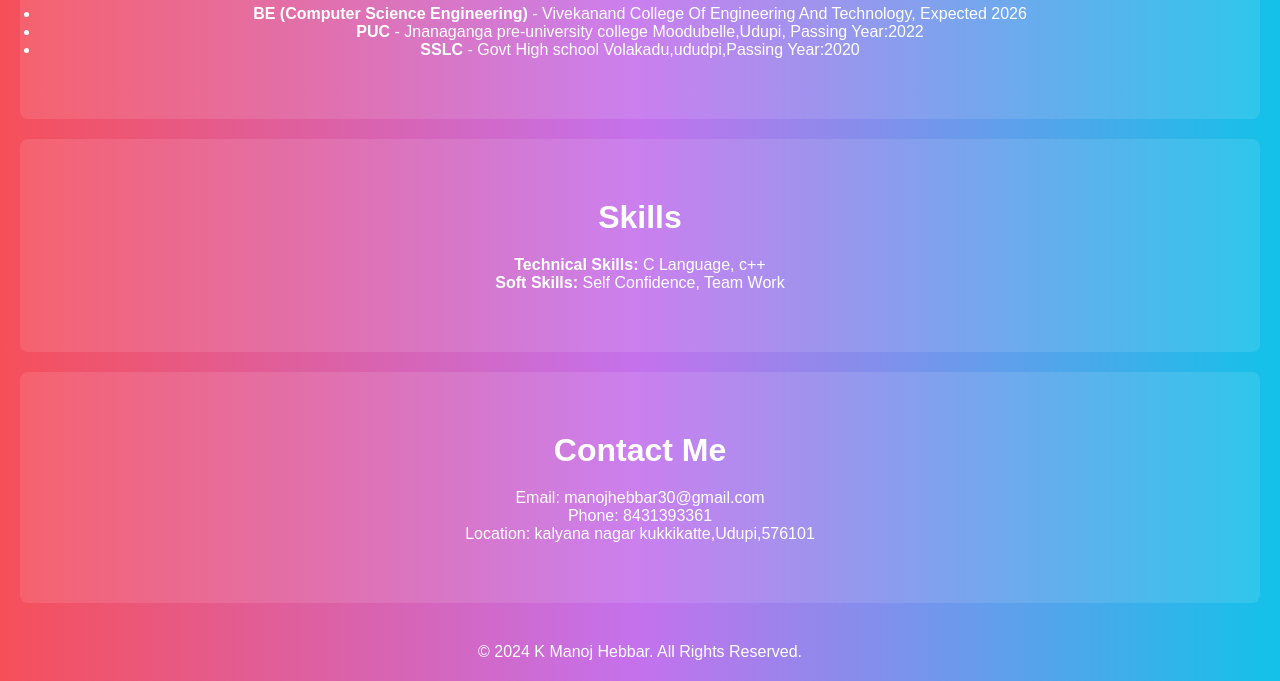
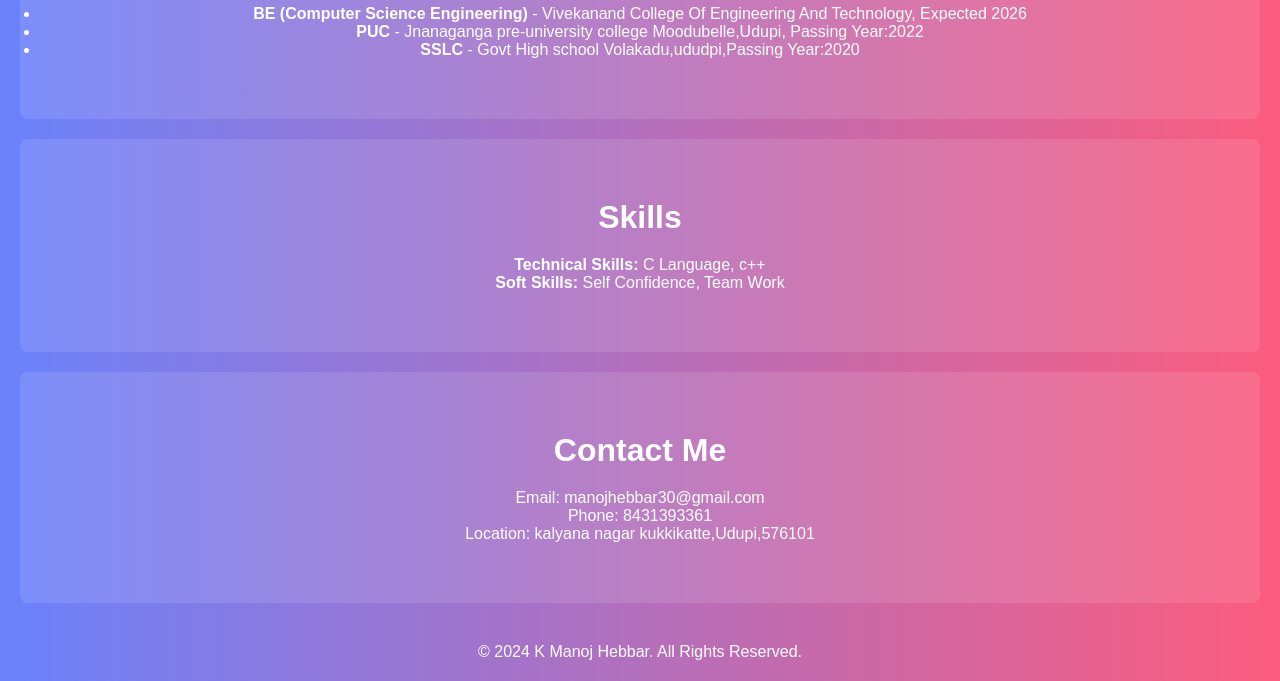
Before and after one commit to K-Manoj-Hebbar/Manoj-portfolio, a plain HTML site: page index.html in a window 1280 px wide. Shown: the part 670-1351 px from the top of the page. Drawn offline with Linux system fonts and the light colour scheme.

Commit message:
Update styles.css

```diff
--- a/styles.css
+++ b/styles.css
@@ -8,9 +8,9 @@
 
 /* Body Background */
 body {
-    background: #12c2e9;  /* fallback for old browsers */
-background: -webkit-linear-gradient(to right, #f64f59, #c471ed, #12c2e9);  /* Chrome 10-25, Safari 5.1-6 */
-background: linear-gradient(to right, #f64f59, #c471ed, #12c2e9); /* W3C, IE 10+/ Edge, Firefox 16+, Chrome 26+, Opera 12+, Safari 7+ */
+   background: #FC5C7D;  /* fallback for old browsers */
+background: -webkit-linear-gradient(to right, #6A82FB, #FC5C7D);  /* Chrome 10-25, Safari 5.1-6 */
+background: linear-gradient(to right, #6A82FB, #FC5C7D); /* W3C, IE 10+/ Edge, Firefox 16+, Chrome 26+, Opera 12+, Safari 7+ */
 
     color: #fff;
     text-align: center;
```
